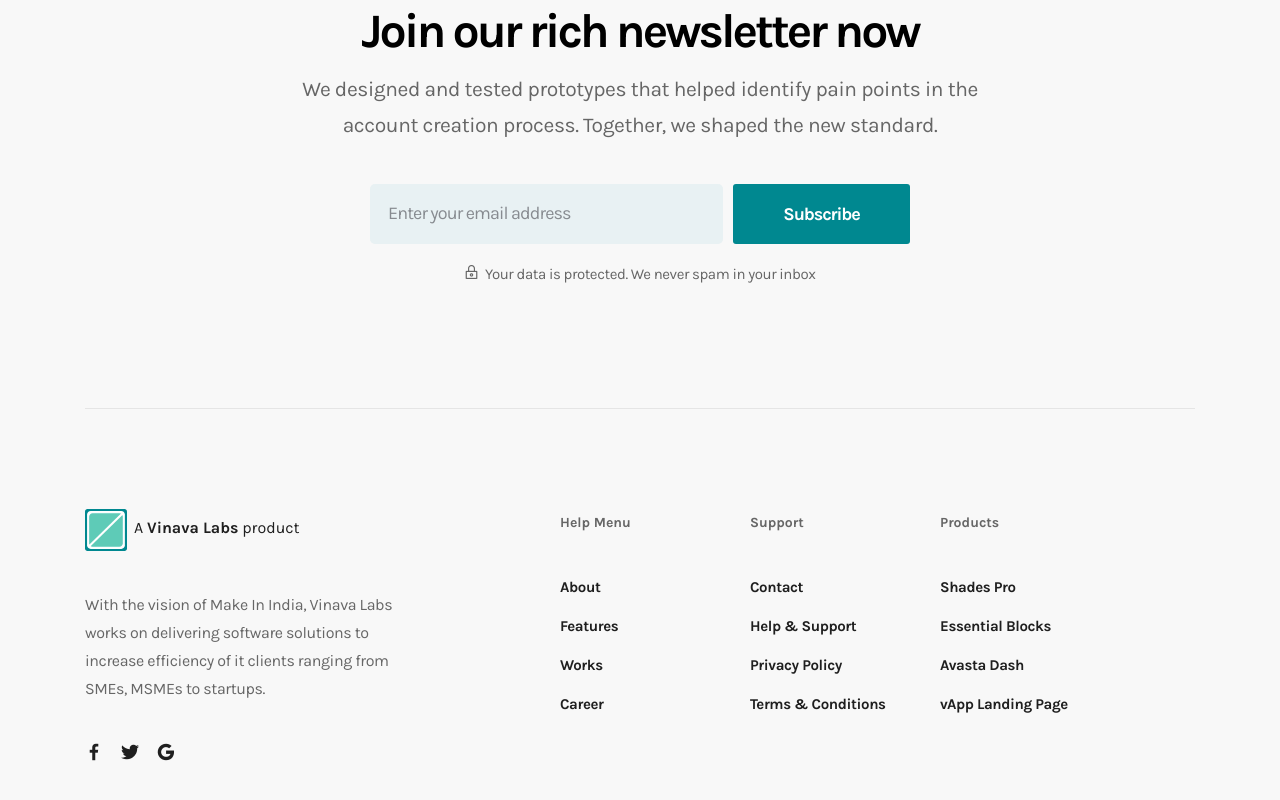
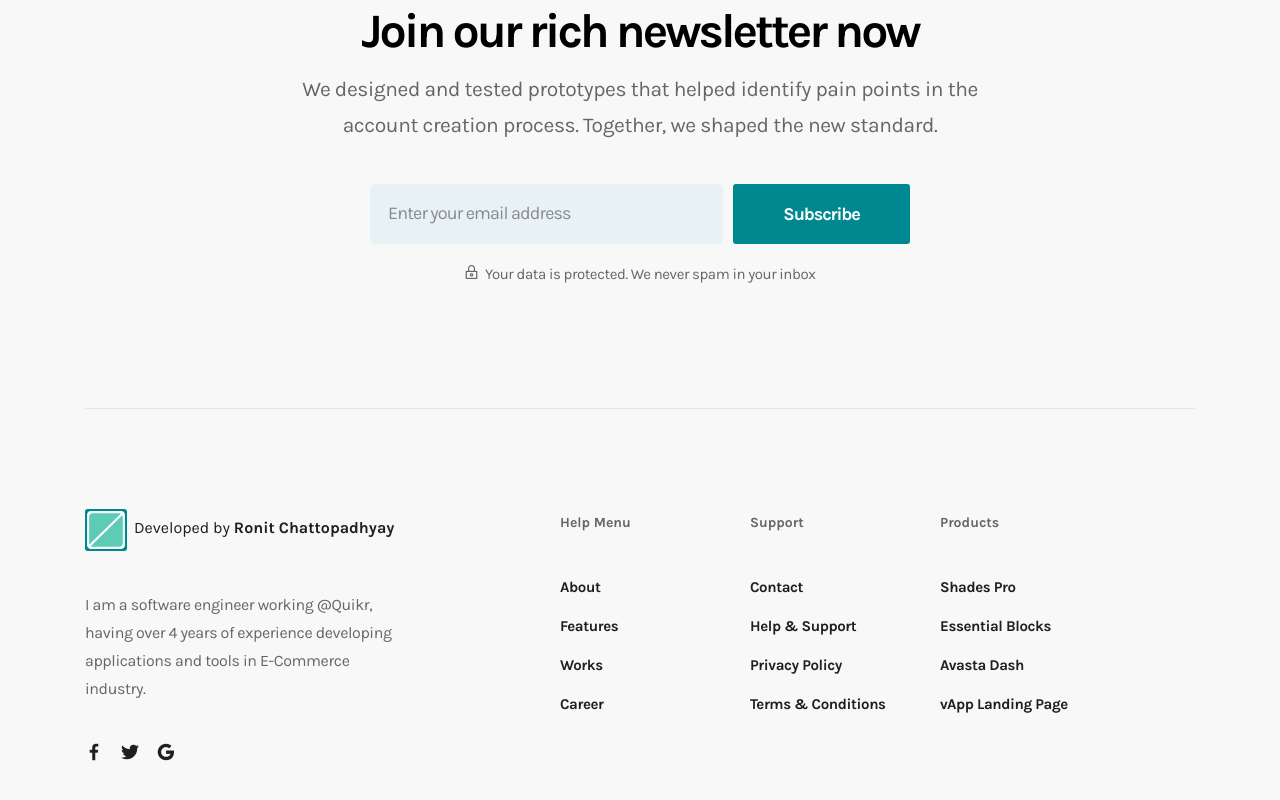
Before and after one commit to ronit0717/leo_demo, a React (Create React App) app: page / in a window 1280 px wide. Shown: the part 1534-2334 px from the top of the page. Built offline with nearby package versions, Linux system fonts and the light colour scheme.

Commit message:
Footer info change

```diff
--- a/src/component/footer/app-footer/index.js
+++ b/src/component/footer/app-footer/index.js
@@ -18,19 +18,19 @@ class index extends Component {
                                 <div className="col-lg-6 text-center">
                                     <ul className="list-inline">
                                         <li className="list-inline-item mr-2">
-                                            <a href="#" className="text-dark">Wefungo Sales</a>
+                                            <a href="#" className="text-dark">Wefungo Support</a>
                                         </li>
                                         <li className="list-inline-item mr-2">
-                                            <a href="#" className="text-dark">sales@wefungo.com</a>
+                                            <a href="#" className="text-dark">ronit0717@gmail.com</a>
                                         </li>
                                         <li className="list-inline-item mr-2">
-                                            <a href="#" className="text-dark">+91-9988998787</a>
+                                            <a href="#" className="text-dark">+91-8697819787</a>
                                         </li>
                                     </ul>
                                 </div>
                                 <div className="col-lg-6 text-center">
                                     <p>
-                                        &copy; 2021 Copyright. Vinava Labs
+                                        &copy; 2021 Copyright. Ronit Chattopadhyay
                                     </p>
                                 </div>
                             </div>
--- a/src/component/footer/gen-footer/index.js
+++ b/src/component/footer/gen-footer/index.js
@@ -45,12 +45,11 @@ class GenFooter extends Component {
                 <div className="single-footer">
                   <div className="footer-title">
                     <img src={wfgLogo} alt="" />
-                    <span className="company-stamp">A <b><a href="https://vinavalabs.com" target="blank">Vinava Labs</a></b> product</span>
+                    <span className="company-stamp">Developed by <b><a href="https://www.linkedin.com/in/ronitc/" target="blank">Ronit Chattopadhyay</a></b></span>
                   </div>
                   <div className="footer-text">
                       <p>
-                          With the vision of Make In India, <a href="https://vinavalabs.com" target="blank">Vinava Labs</a> works on delivering software solutions to increase efficiency of it clients ranging from SMEs,
-                          MSMEs to startups.
+                          I am a software engineer working <a href="https://www.quikr.com/" target="blank">@Quikr</a>, having over 4 years of experience developing applications and tools in E-Commerce industry.
                       </p>
                   </div>
                   <ul className="footer-social-list">
```
